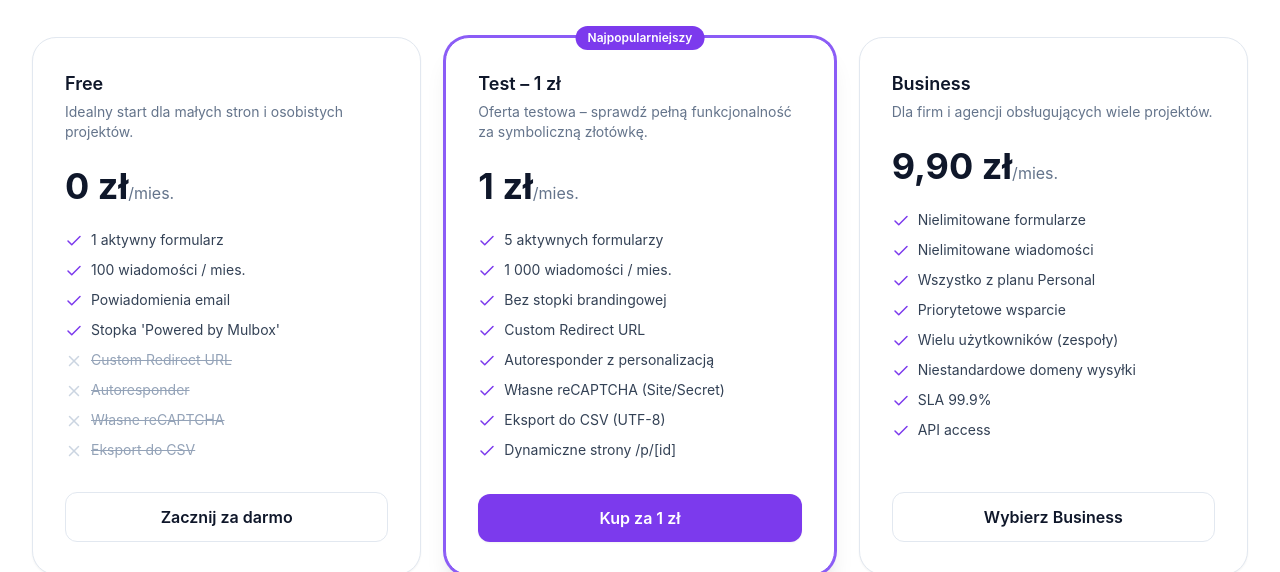
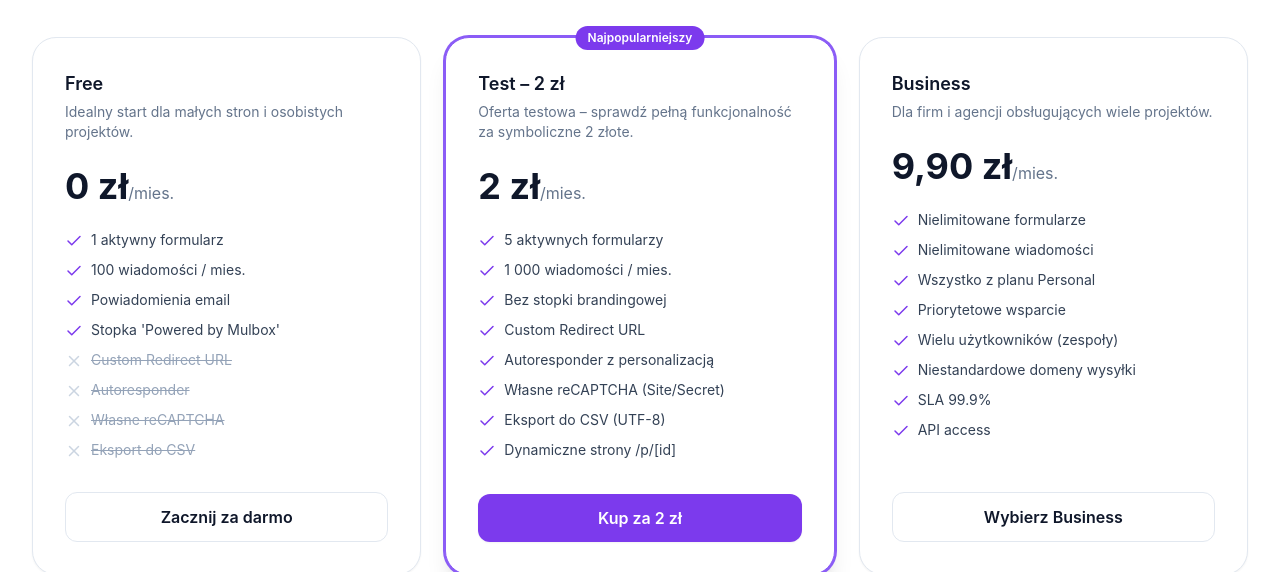
Before and after one commit to apkawtrasie-cyber/mulbox, a Next.js app: page /pricing in a window 1280 px wide. Shown: the part 380-952 px from the top of the page. Built offline with nearby package versions, Linux system fonts and the light colour scheme; no server answers.

Commit message:
fix(pricing): zmień cenę testową 1zł→2zł (min Stripe PLN = 2,00)

```diff
--- a/src/app/(marketing)/pricing/page.tsx
+++ b/src/app/(marketing)/pricing/page.tsx
@@ -38,12 +38,12 @@
     ],
   },
   {
-    name: "Test – 1 zł",
-    price: "1 zł",
+    name: "Test – 2 zł",
+    price: "2 zł",
     period: "/mies.",
-    description: "Oferta testowa – sprawdź pełną funkcjonalność za symboliczną złotówkę.",
+    description: "Oferta testowa – sprawdź pełną funkcjonalność za symboliczne 2 złote.",
     highlight: true,
-    cta: "Kup za 1 zł",
+    cta: "Kup za 2 zł",
     planKey: "personal" as const,
     features: [
       { label: "5 aktywnych formularzy", included: true },
```
